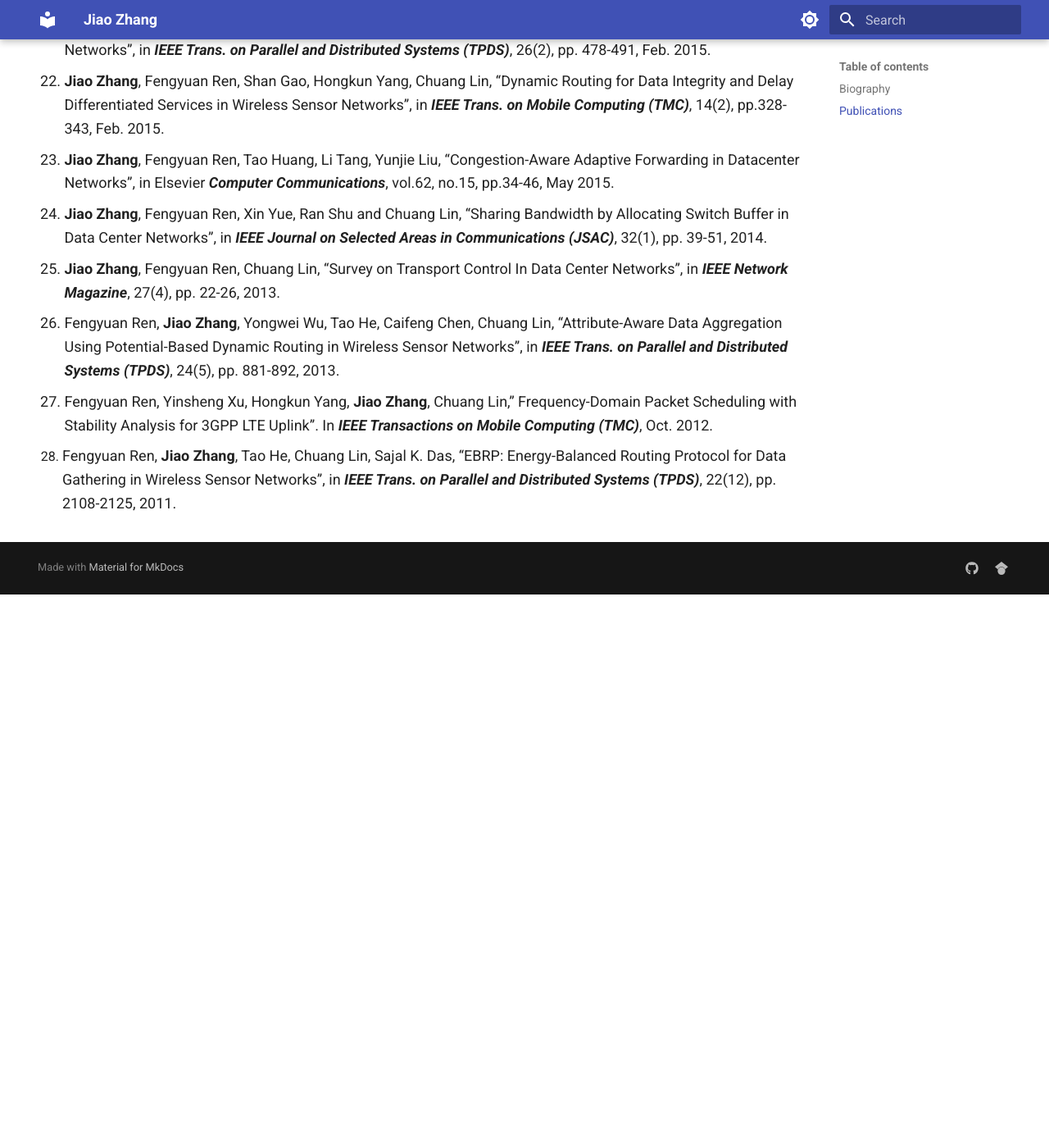
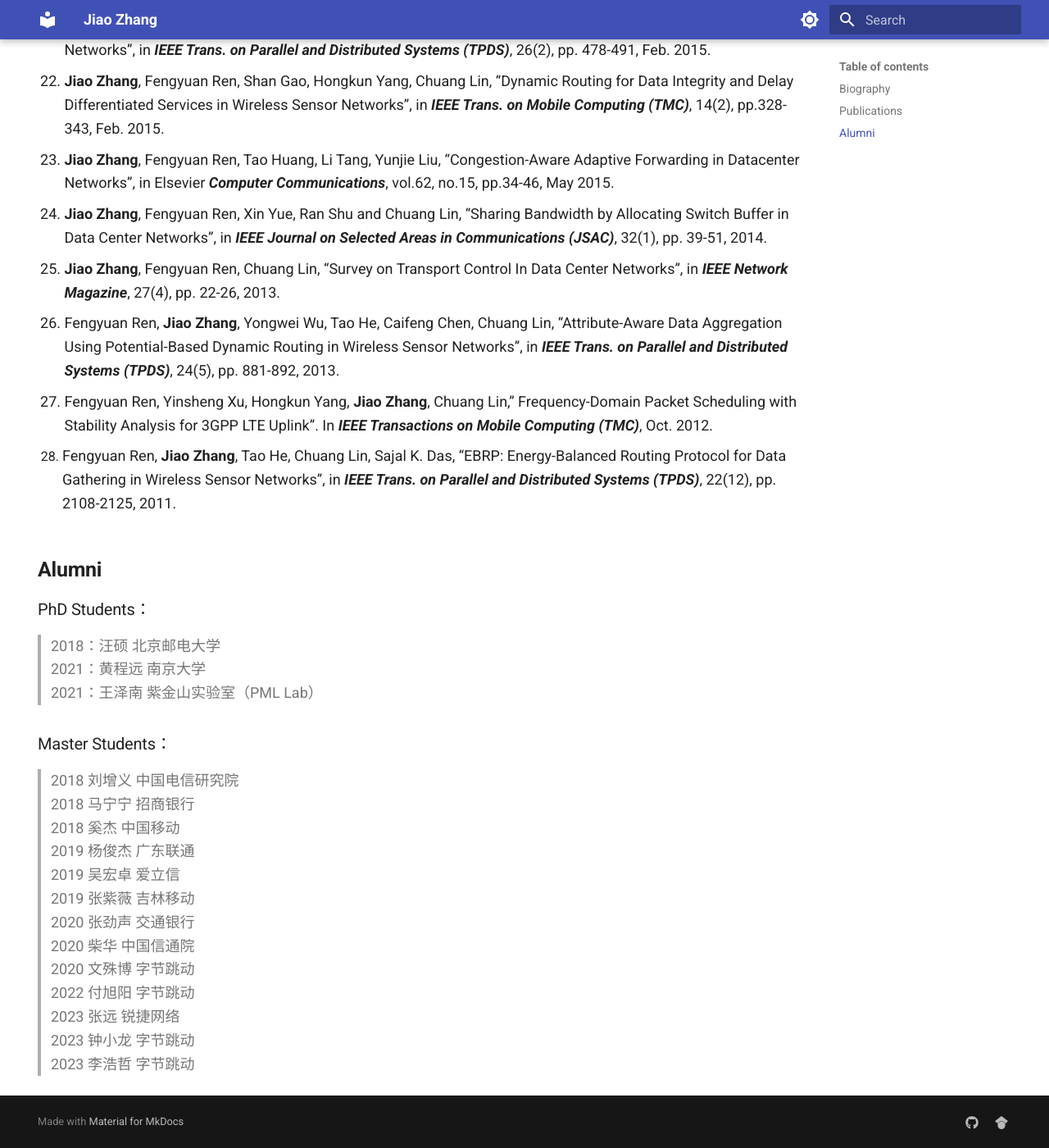
Before and after one commit to HaoHaoXueXiHxy/test, an MkDocs documentation site: the page built from docs/index.md, in a window 1280 px wide and 1400 px high, scrolled down 5279 px. Shown: the whole window at 82% size. Built offline with MkDocs 1.6.1 and Material for MkDocs 9.7.7, drawn with Linux system fonts in a browser that asks for light colours; before the commit the page ends 6004 px from its top, so only the background shows below that.

Commit message:
third commit

```diff
--- a/docs/index.md
+++ b/docs/index.md
@@ -161,3 +161,29 @@ I am now a Professor at the School of Information and Communication Engineering,
 
 28.  Fengyuan Ren, __Jiao Zhang__, Tao He, Chuang Lin, Sajal K. Das, “EBRP: Energy-Balanced Routing Protocol for Data Gathering in Wireless Sensor Networks”, in ___IEEE Trans. on Parallel and Distributed Systems (TPDS)___, 22(12), pp. 2108-2125, 2011.
 </font>
+
+
+## **Alumni**
+### PhD Students：
+<font size=4>
+> 2018：汪硕 北京邮电大学
+> 2021：黄程远 南京大学
+> 2021：王泽南 紫金山实验室（PML Lab）
+</font>
+
+### Master Students：
+<font size=4>
+> 2018 刘增义 中国电信研究院
+> 2018 马宁宁 招商银行
+> 2018 奚杰  中国移动
+> 2019 杨俊杰 广东联通
+> 2019 吴宏卓 爱立信
+> 2019 张紫薇 吉林移动
+> 2020 张劲声 交通银行
+> 2020 柴华 中国信通院
+> 2020 文殊博 字节跳动
+> 2022 付旭阳 字节跳动
+> 2023  张远  锐捷网络
+> 2023 钟小龙 字节跳动
+> 2023 李浩哲 字节跳动
+</font>
```
Also changed, not shown: site/404.html, site/index.html, 1 other file.
